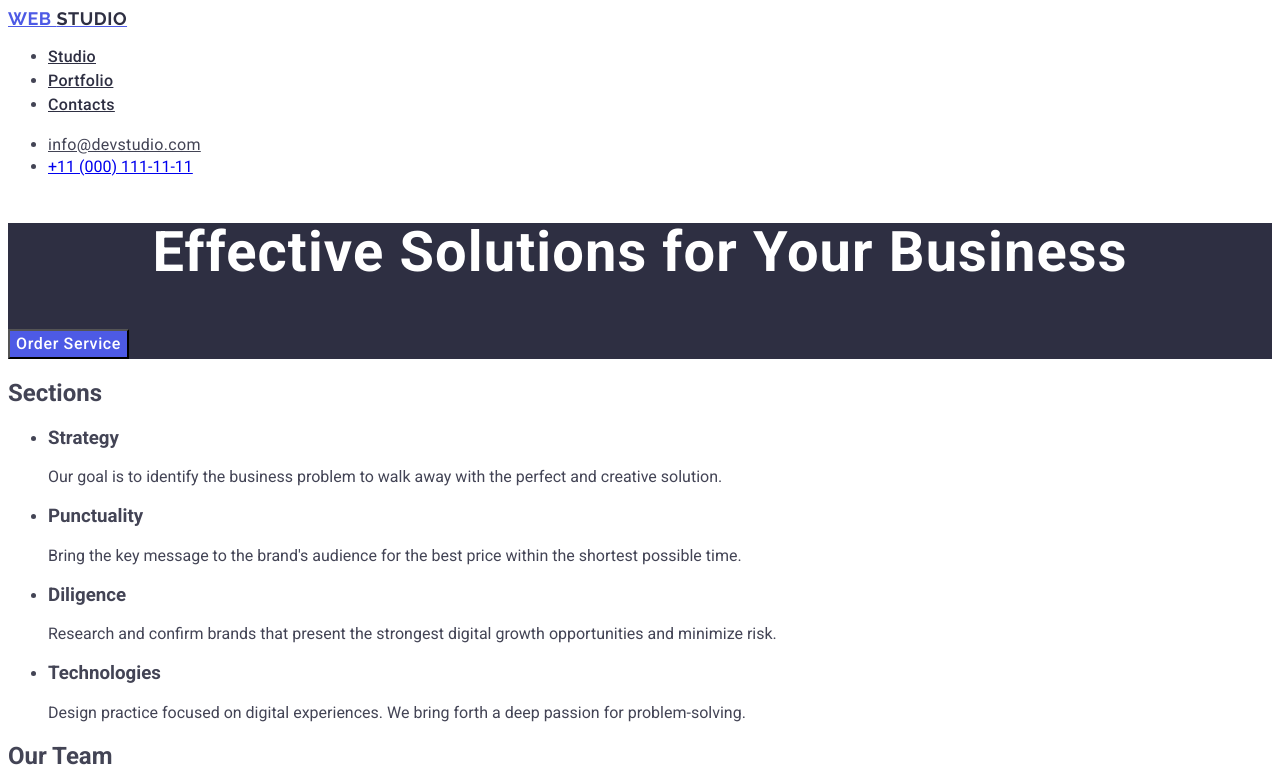
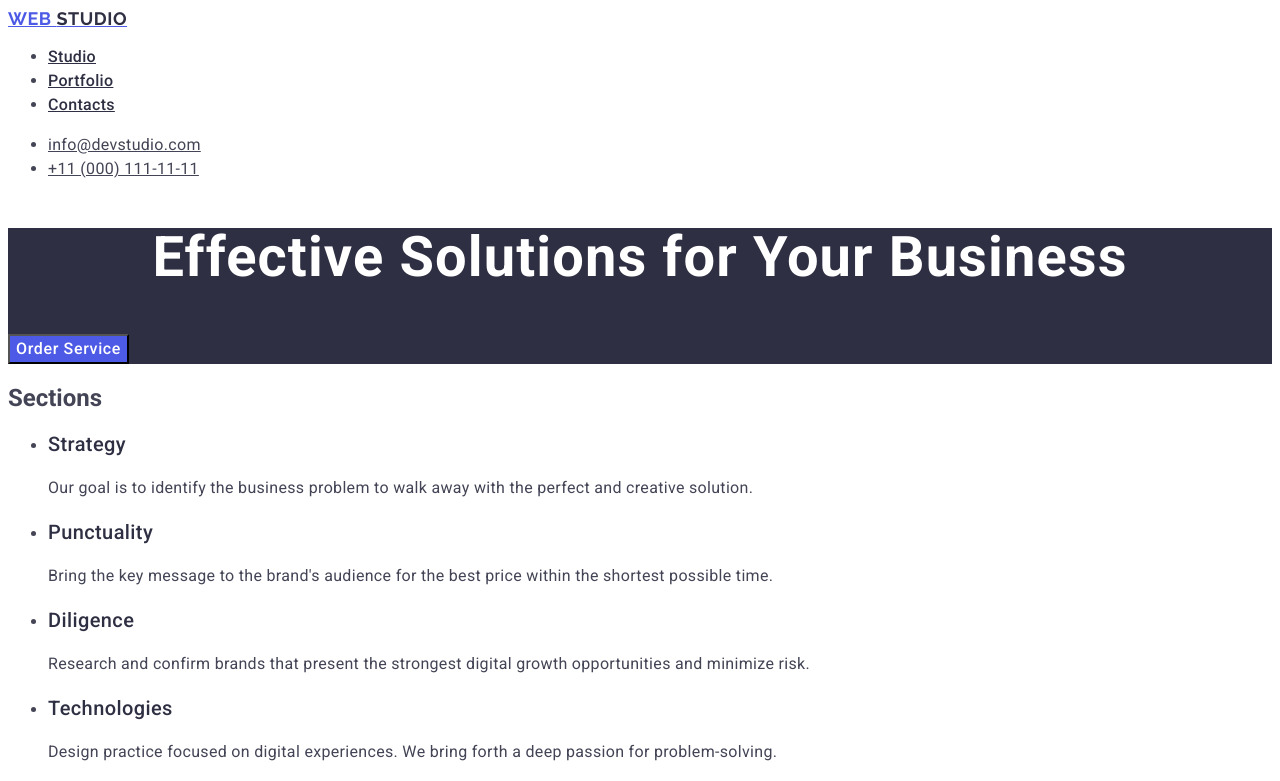
Before and after one commit to aleykarmn/goit-markup-hw-02, a plain HTML site: page index.html in a window 1280 px wide. Shown: the top 781 px of the page. Drawn offline with Linux system fonts and the light colour scheme.

Commit message:
son commit

```diff
--- a/css/style.css
+++ b/css/style.css
@@ -11,11 +11,12 @@ body{
     line-height: 1.17;
     letter-spacing: 0.03em;
     text-transform: uppercase;
-    color: #4d5ae5 ;
+    color: #4d5ae5;
 }
 
 .studio-s{
-    color: #2e2f42 ;
+    color: #2e2f42;
+    letter-spacing: 0.03em;
 }
 
 .studio-li{
@@ -34,7 +35,7 @@ body{
     background-color: #404bbf;
 }
 
-address{
+.address-c{
     font-style: normal;
 }
 
@@ -80,3 +81,16 @@ address{
 .order-bt:focus {
     background-color: #404BBF;
 }
+
+.sections-li h3{
+    font-weight: 500;
+    font-size: 20px;
+    line-height: 1.2;
+    letter-spacing: 0.02em;
+    color: #2e2f42;
+}
+
+.sections-li p{
+    line-height: 1.5;
+    letter-spacing: 0.02em;
+}
--- a/index.html
+++ b/index.html
@@ -26,7 +26,7 @@
                 <address class="address-c">
                     <ul>
                       <li><a class="adress-li" href="mailto:info@devstudio.com">info@devstudio.com</a></li>
-                      <li><a class="mail-c" href="tel:+110001111111">+11 (000) 111-11-11</a></li>
+                      <li><a class="adress-li" href="tel:+110001111111">+11 (000) 111-11-11</a></li>
                     </ul>
                 </address>
 
@@ -43,23 +43,23 @@
         <section>
             <h2>Sections</h2>
             <ul>
-                <li>
+                <li class="sections-li">
                     <h3 >Strategy</h3>
                     <p>Our goal is to identify the business
                         problem to walk away with the perfect and creative solution. </p>
                 </li>
 
-                <li>
+                <li class="sections-li">
                     <h3>Punctuality</h3>
                     <p>Bring the key message to the brand's audience for the best price within the shortest possible time.</p>
                 </li>
 
-                <li>
+                <li class="sections-li">
                     <h3>Diligence</h3>
                     <p>Research and confirm brands that present the strongest digital growth opportunities and minimize risk.</p>
                 </li>
 
-                <li>
+                <li class="sections-li">
                     <h3>Technologies</h3>
                     <p>Design practice focused on digital experiences. We bring forth a deep passion for problem-solving.</p>
                 </li>
```
